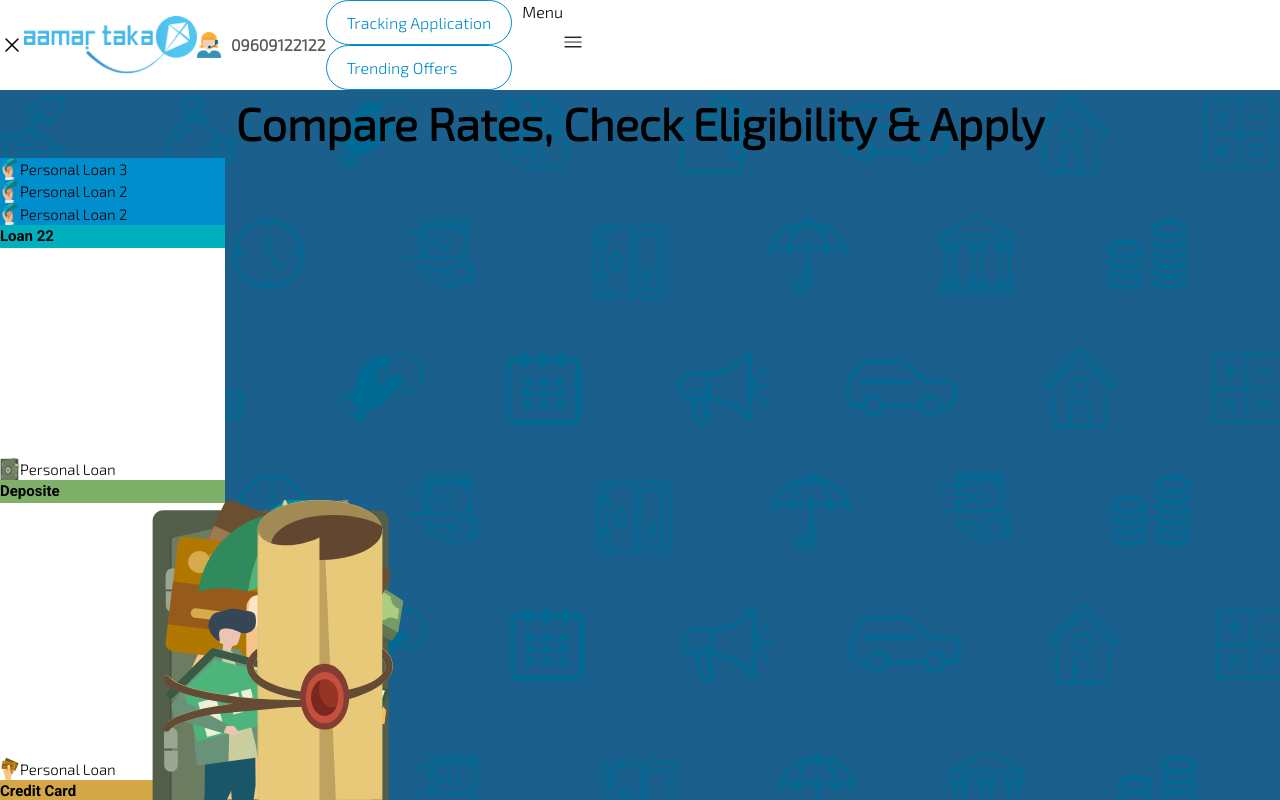
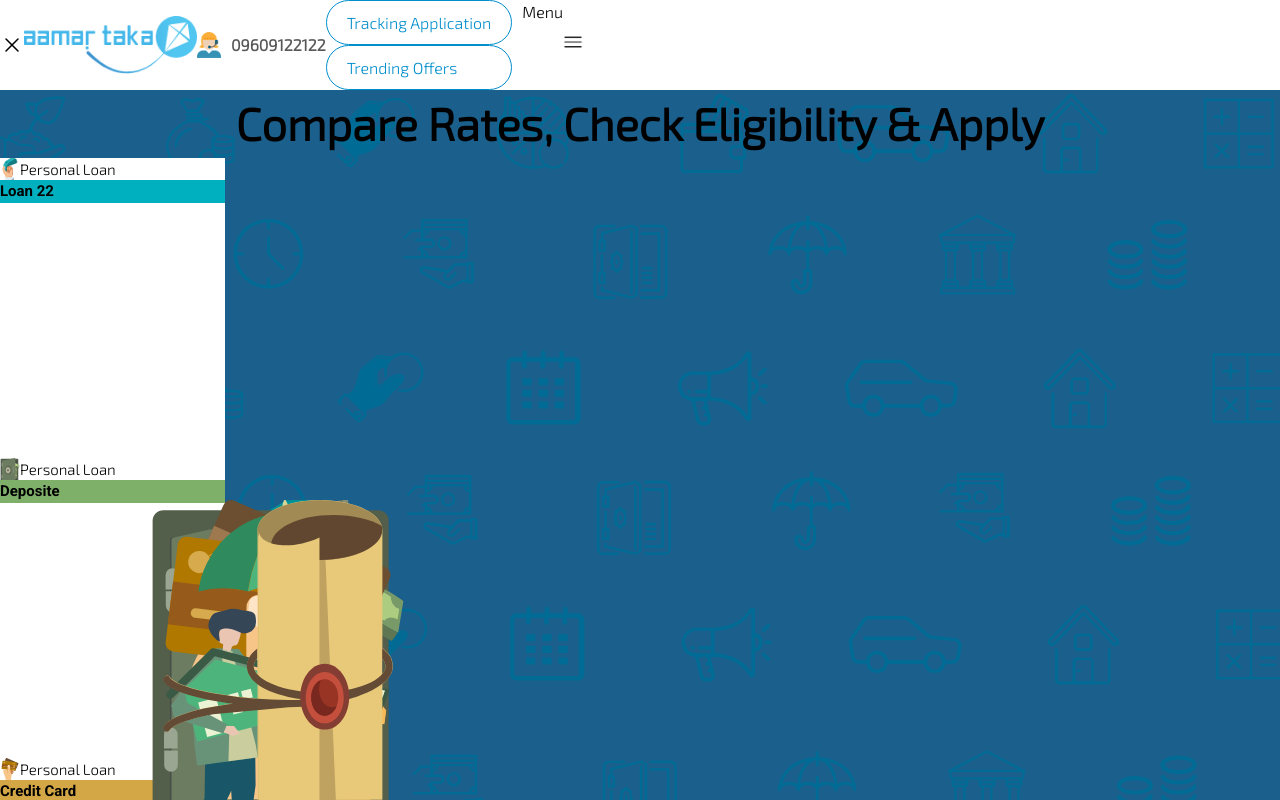
Before and after one commit to nizamseu/next-pwa, a Next.js app: page / in a window 1280 px wide. Shown: the top 800 px of the page. Built offline with nearby package versions, Linux system fonts and the light colour scheme.

Commit message:
all error fixed

```diff
--- a/Components/MainCard/maincard.js
+++ b/Components/MainCard/maincard.js
@@ -17,27 +17,15 @@ const Maincard = () => {
 
       <div className="container px-14 gap-4 grid xl:grid-cols-5  lg:grid-cols-4 md:grid-cols-2 sm:grid-cols-2 place-content-center place-items-center mx-auto pb-24">
         {/* Loan Component */}
-        <div className="single_card_item  relative">
-          <div
-            onClick={() => Router.push("/user")}
-            className="singleItem flex align-items-center p-2 z-50 "
-          >
-            <Image width={20} height={15} src={Loan} alt="" />
-            <p className="pl-6 text-xl ">Personal Loan 3</p>
-          </div>
-          <div className="singleItem flex align-items-center p-2 ">
-            <Image width={20} height={15} src={Loan} alt="" />
-            <p onClick={() => Router.push("/user")} className="pl-6 text-xl">
-              Personal Loan 2
-            </p>
-          </div>
-          <div className="singleItem flex align-items-center p-2 ">
-            <Image width={20} height={15} src={Loan} alt="" />
-            <p onClick={() => Router.push("/user")} className="pl-6 text-xl">
-              Personal Loan 2
-            </p>
-          </div>
-          <div className="loan flex h-full left-0 top-0  absolute w-full ">
+        <div className="loan single_card_item  relative">
+          <Link href={"/personalLoan"}>
+            <a className="singleItem flex align-items-center p-2 z-50 ">
+              <Image width={20} height={15} src={Loan} alt="" />
+              <p className="pl-6 text-xl ">Personal Loan </p>
+            </a>
+          </Link>
+
+          <div className="loan_test flex h-full left-0 top-0  absolute w-full ">
             <div
               style={{ position: "absolute", bottom: "0", left: "10%" }}
               className="flex justify-center align-bottom mx-auto"
@@ -51,12 +39,12 @@ const Maincard = () => {
         </div>
 
         {/* Deposite Components */}
-        <div className="single_card_item  relative">
-          <div className=" flex align-items-center p-2 hover:bg-slate-400">
+        <div className="deposite single_card_item  relative">
+          <div className="single_card_item_header flex align-items-center p-2 hover:bg-slate-400">
             <Image width={20} height={15} src={Deposit} alt="" />
             <p className="pl-6 text-xl">Personal Loan</p>
           </div>
-          <div className="deposite flex h-full left-0 top-0  absolute w-full ">
+          <div className="loan_test flex h-full left-0 top-0  absolute w-full ">
             <div
               style={{ position: "absolute", bottom: "0", left: "10%" }}
               className="flex justify-center align-bottom mx-auto"
@@ -70,12 +58,12 @@ const Maincard = () => {
         </div>
 
         {/*Credit cart Component */}
-        <div className="single_card_item  relative">
-          <div className=" flex align-items-center p-2 hover:bg-slate-400">
+        <div className="credit_card single_card_item  relative">
+          <div className="single_card_item_header flex align-items-center p-2 hover:bg-slate-400">
             <Image width={20} height={15} src={Credit} alt="" />
             <p className="pl-6 text-xl">Personal Loan</p>
           </div>
-          <div className="credit_card flex h-full left-0 top-0  absolute w-full ">
+          <div className="loan_test flex h-full left-0 top-0  absolute w-full ">
             <div
               style={{ position: "absolute", bottom: "0", left: "10%" }}
               className="flex justify-center align-bottom mx-auto"
@@ -89,12 +77,12 @@ const Maincard = () => {
         </div>
 
         {/* Insurance Component */}
-        <div className="single_card_item  relative">
-          <div className=" flex align-items-center p-2 hover:bg-slate-400">
+        <div className="insurance single_card_item  relative">
+          <div className="single_card_item_header flex align-items-center p-2 hover:bg-slate-400">
             <Image width={20} height={15} src={Insurance} alt="" />
             <p className="pl-6 text-xl">Personal Loan</p>
           </div>
-          <div className="insurance flex h-full left-0 top-0  absolute w-full ">
+          <div className="loan_test flex h-full left-0 top-0  absolute w-full ">
             <div
               style={{ position: "absolute", bottom: "0", left: "10%" }}
               className="flex justify-center align-bottom mx-auto"
@@ -108,12 +96,12 @@ const Maincard = () => {
         </div>
 
         {/* Price Bond */}
-        <div className="single_card_item  relative">
-          <div className=" flex align-items-center p-2 hover:bg-slate-400">
+        <div className="prize single_card_item  relative">
+          <div className="single_card_item_header flex align-items-center p-2 hover:bg-slate-400">
             <Image width={20} height={15} src={Prize} alt="" />
             <p className="pl-6 text-xl">Personal Loan</p>
           </div>
-          <div className="prize flex h-full left-0 top-0  absolute w-full ">
+          <div className="loan_test flex h-full left-0 top-0  absolute w-full ">
             <div
               style={{ position: "absolute", bottom: "0", left: "10%" }}
               className="flex justify-center align-bottom mx-auto"
--- a/styles/_hoverMixing.scss
+++ b/styles/_hoverMixing.scss
@@ -1,4 +1,4 @@
 @mixin hoverMixing {
-  opacity: 0;
+  display: none;
   transition: 1s;
 }
--- a/styles/globals.scss
+++ b/styles/globals.scss
@@ -31,43 +31,56 @@ a {
   background-repeat: no-repeat;
   background-size: cover;
 }
+// .loan:hover .loan_test {
+//   @include hoverMixing;
+// }
 .loan {
-  background-color: #00b0be;
-  &:hover {
+  .loan_test {
+    background-color: #00b0be;
+  }
+  &:hover .loan_test {
     @include hoverMixing;
   }
 }
+
 .deposite {
-  background-color: #7eb06a;
-  &:hover {
+  .loan_test {
+    background-color: #7eb06a;
+  }
+  &:hover .loan_test {
     @include hoverMixing;
   }
 }
+
 .credit_card {
-  background-color: #d3a646;
-  &:hover {
+  .loan_test {
+    background-color: #d3a646;
+  }
+  &:hover .loan_test {
     @include hoverMixing;
   }
 }
+
 .insurance {
-  background-color: #399e72;
-  &:hover {
+  .loan_test {
+    background-color: #399e72;
+  }
+  &:hover .loan_test {
     @include hoverMixing;
   }
 }
 
 .prize {
-  background-color: #b4ac6a;
-  &:hover {
+  .loan_test {
+    background-color: #b4ac6a;
+  }
+  &:hover .loan_test {
     @include hoverMixing;
   }
 }
 
-.singleItem {
-  background-color: #008ecc;
-}
 .singleItem:hover {
-  background-color: #d31414;
+  background-color: #f1f1f1;
   cursor: pointer;
 }
 // .loan:hover {
```
